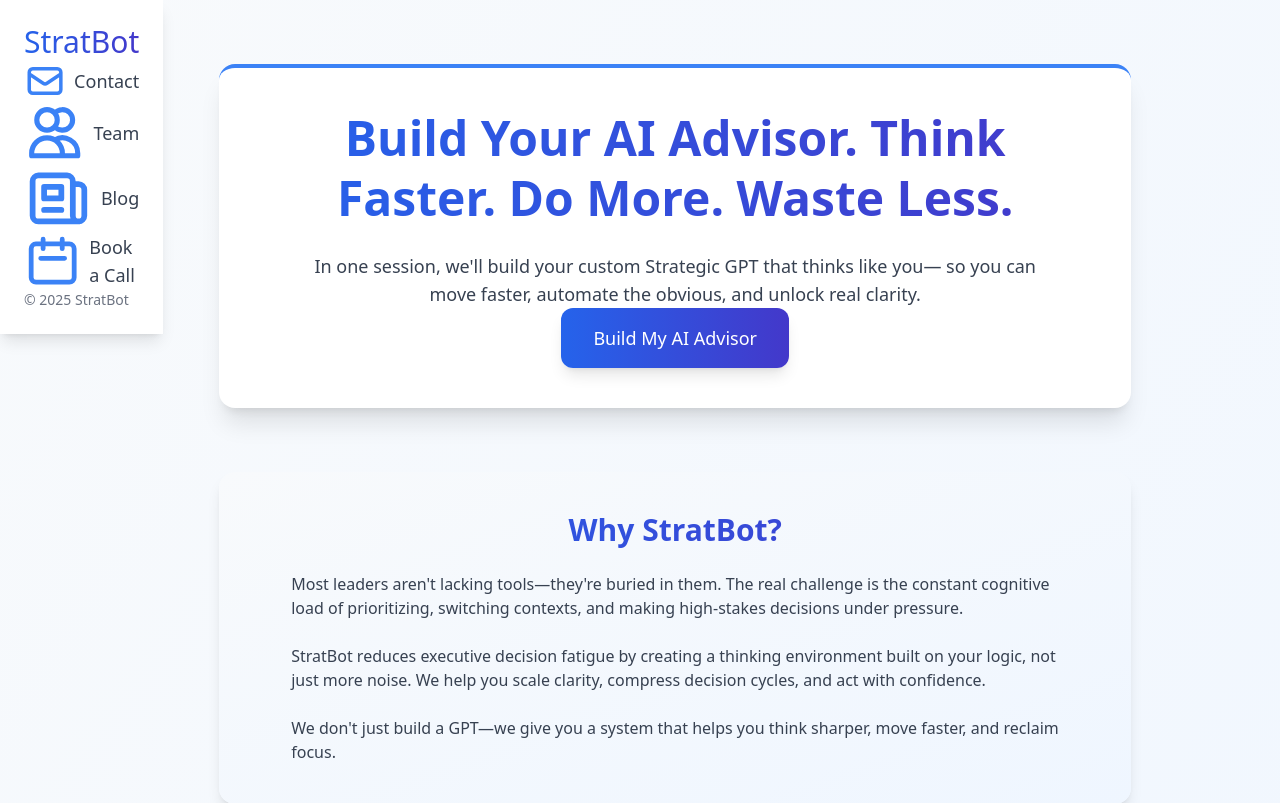
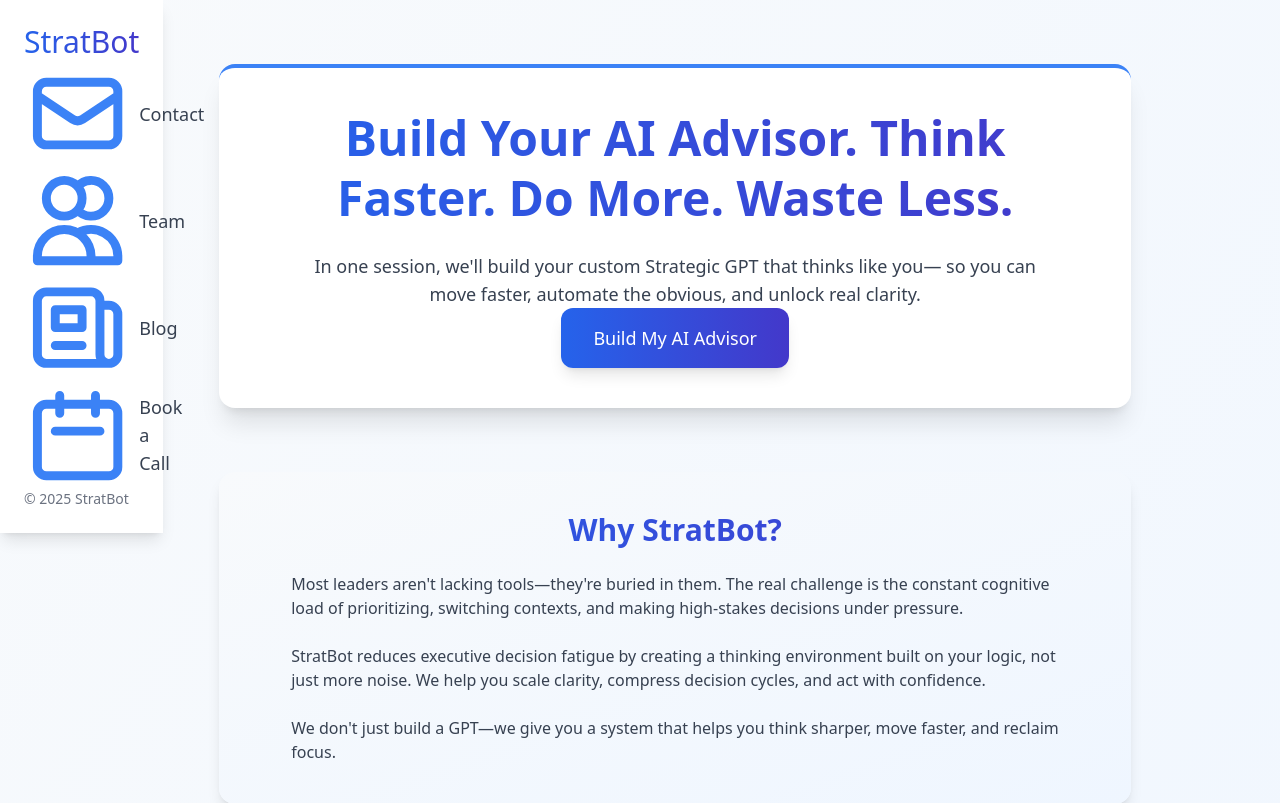
Before and after one commit to TalonAI/stratbot-site, a Next.js app: page / in a window 1280 px wide. Shown: the top 803 px of the page. Built offline with nearby package versions, Linux system fonts and the light colour scheme.

Commit message:
Update Nav Bar Book a Call to fit

```diff
--- a/components/Layout.js
+++ b/components/Layout.js
@@ -3,8 +3,8 @@ import Link from "next/link"
 export default function Layout({ children }) {
   return (
     <div className="min-h-screen flex bg-gradient-to-br from-slate-50 to-blue-50 text-gray-800">
-      {/* Sidebar - increased width from w-64 to w-72 */}
-      <aside className="w-72 bg-white shadow-lg p-6 flex flex-col justify-start fixed h-full border-r-4 border-blue-500">
+      {/* Sidebar - increased width and added overflow handling */}
+      <aside className="w-80 bg-white shadow-lg p-6 flex flex-col justify-start fixed h-full border-r-4 border-blue-500">
         <div className="mb-10">
           <Link href="/" className="text-3xl font-extrabold block">
             <span className="bg-clip-text text-transparent bg-gradient-to-r from-blue-600 to-indigo-700">StratBot</span>
@@ -17,7 +17,7 @@ export default function Layout({ children }) {
           >
             <svg
               xmlns="http://www.w3.org/2000/svg"
-              className="h-5 w-5 mr-2 text-blue-500"
+              className="h-5 w-5 mr-2 flex-shrink-0 text-blue-500"
               fill="none"
               viewBox="0 0 24 24"
               stroke="currentColor"
@@ -29,7 +29,7 @@ export default function Layout({ children }) {
                 d="M3 8l7.89 5.26a2 2 0 002.22 0L21 8M5 19h14a2 2 0 002-2V7a2 2 0 00-2-2H5a2 2 0 00-2 2v10a2 2 0 002 2z"
               />
             </svg>
-            Contact
+            <span className="whitespace-nowrap">Contact</span>
           </Link>
           <Link
             href="/team"
@@ -37,7 +37,7 @@ export default function Layout({ children }) {
           >
             <svg
               xmlns="http://www.w3.org/2000/svg"
-              className="h-5 w-5 mr-2 text-blue-500"
+              className="h-5 w-5 mr-2 flex-shrink-0 text-blue-500"
               fill="none"
               viewBox="0 0 24 24"
               stroke="currentColor"
@@ -49,7 +49,7 @@ export default function Layout({ children }) {
                 d="M12 4.354a4 4 0 110 5.292M15 21H3v-1a6 6 0 0112 0v1zm0 0h6v-1a6 6 0 00-9-5.197M13 7a4 4 0 11-8 0 4 4 0 018 0z"
               />
             </svg>
-            Team
+            <span className="whitespace-nowrap">Team</span>
           </Link>
           <Link
             href="/blog"
@@ -57,7 +57,7 @@ export default function Layout({ children }) {
           >
             <svg
               xmlns="http://www.w3.org/2000/svg"
-              className="h-5 w-5 mr-2 text-blue-500"
+              className="h-5 w-5 mr-2 flex-shrink-0 text-blue-500"
               fill="none"
               viewBox="0 0 24 24"
               stroke="currentColor"
@@ -69,17 +69,17 @@ export default function Layout({ children }) {
                 d="M19 20H5a2 2 0 01-2-2V6a2 2 0 012-2h10a2 2 0 012 2v1m2 13a2 2 0 01-2-2V7m2 13a2 2 0 002-2V9a2 2 0 00-2-2h-2m-4-3H9M7 16h6M7 8h6v4H7V8z"
               />
             </svg>
-            Blog
+            <span className="whitespace-nowrap">Blog</span>
           </Link>
           <a
             href="https://calendly.com/paulmaggio56"
             target="_blank"
             rel="noopener noreferrer"
-            className="text-gray-700 hover:text-blue-600 transition-all duration-200 transform hover:translate-x-1 flex items-center whitespace-nowrap"
+            className="text-gray-700 hover:text-blue-600 transition-all duration-200 transform hover:translate-x-1 flex items-center"
           >
             <svg
               xmlns="http://www.w3.org/2000/svg"
-              className="h-5 w-5 mr-2 text-blue-500"
+              className="h-5 w-5 mr-2 flex-shrink-0 text-blue-500"
               fill="none"
               viewBox="0 0 24 24"
               stroke="currentColor"
@@ -91,7 +91,7 @@ export default function Layout({ children }) {
                 d="M8 7V3m8 4V3m-9 8h10M5 21h14a2 2 0 002-2V7a2 2 0 00-2-2H5a2 2 0 00-2 2v12a2 2 0 002 2z"
               />
             </svg>
-            Book a Call
+            <span className="whitespace-nowrap">Book a Call</span>
           </a>
         </nav>
 
@@ -101,7 +101,7 @@ export default function Layout({ children }) {
       </aside>
 
       {/* Main content - adjusted margin to match wider sidebar */}
-      <div className="flex-1 ml-72">
+      <div className="flex-1 ml-80">
         <main className="p-8 max-w-5xl mx-auto">{children}</main>
       </div>
     </div>
```
